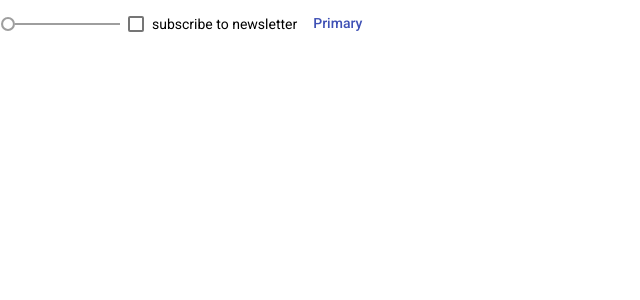
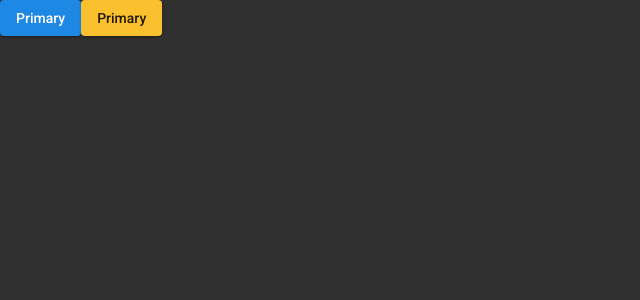
Before and after one commit to FahmiDeveloper/AngularMaterial, an Angular app: page / in a window 1280 px wide. Shown: the top 300 px of the page, without its empty margins (0-640 px from the left). Built offline with nearby package versions, Linux system fonts and the light colour scheme.

Commit message:
creating custom theme

```diff
--- a/angular.json
+++ b/angular.json
@@ -29,7 +29,8 @@
             ],
             "styles": [
               "./node_modules/@angular/material/prebuilt-themes/indigo-pink.css",
-              "src/styles.scss"
+              "src/styles.scss",
+              "src/theme.scss"
             ],
             "scripts": []
           },
--- a/src/app/app.component.html
+++ b/src/app/app.component.html
@@ -1,6 +1,7 @@
-<mat-slider min="1" max="100" step="1" value="1"></mat-slider>
-<mat-checkbox>subscribe to newsletter</mat-checkbox>
-<button mat-button color="primary">Primary</button>
+<button color="primary" mat-raised-button>Primary</button>
+
+<button color="accent" mat-raised-button>Primary</button>
+
 
 
 <router-outlet></router-outlet>
--- a/src/index.html
+++ b/src/index.html
@@ -9,7 +9,7 @@
   <link href="https://fonts.googleapis.com/css?family=Roboto:300,400,500&display=swap" rel="stylesheet">
   <link href="https://fonts.googleapis.com/icon?family=Material+Icons" rel="stylesheet">
 </head>
-<body class="mat-typography">
+<body class="mat-app-background">
   <app-root></app-root>
 </body>
 </html>
--- /dev/null
+++ b/src/theme.scss
@@ -0,0 +1,11 @@
+@import "~@angular/material/_theming";
+
+@include mat-core();
+
+$app-primary: mat-palette($mat-blue, 600);
+$app-accent: mat-palette($mat-yellow, 700);
+$app-warn: mat-palette($mat-red);
+
+$app-theme: mat-dark-theme($app-primary, $app-accent, $app-warn);
+
+@include angular-material-theme($app-theme);
```
